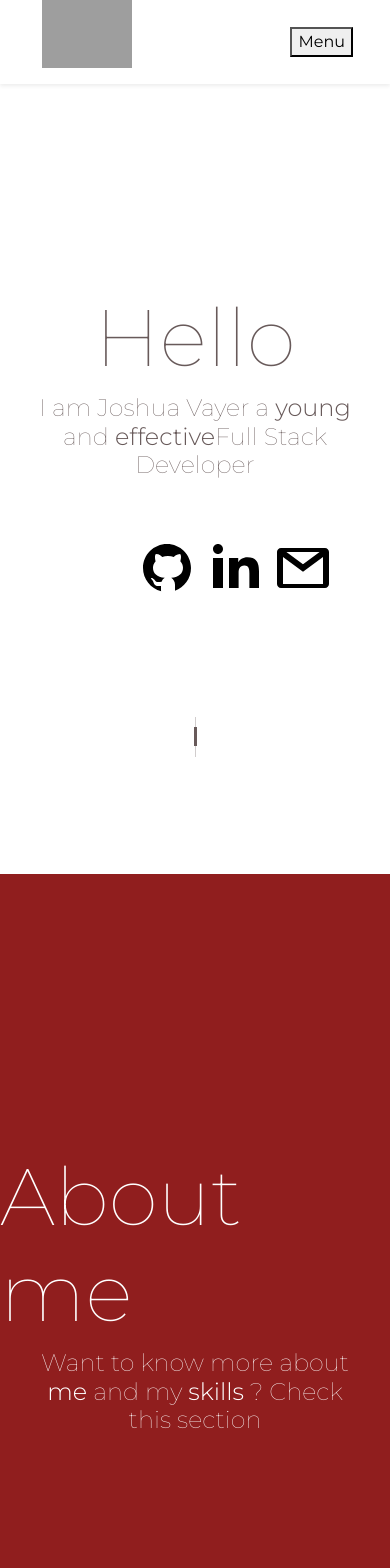
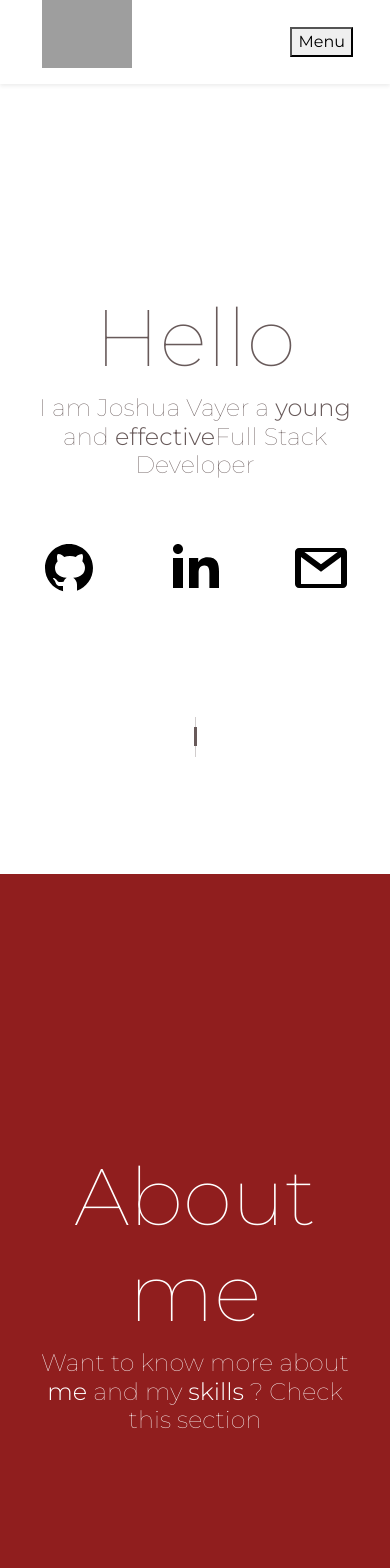
Before and after one commit to joshuaVayer/portofolio, a Next.js app in the folder my-portfolio/: page / in a window 390 px wide. Shown: the top 1568 px of the page. Built offline with nearby package versions, Linux system fonts and the light colour scheme; grey boxes are pictures that could not be loaded.

Commit message:
PT_7 Responsive correction on landing page

```diff
--- a/my-portfolio/components/shared/Navbar.jsx
+++ b/my-portfolio/components/shared/Navbar.jsx
@@ -1,6 +1,6 @@
 const Navbar = () => (
   <div className="header">
-    <a className="navbar-brand" href="/"><img className="image" src="img/logo.png" alt="Logo"/></a>
+    <a className="navbar-brand" href="/"><img className="image" src="/img/logo.png" alt="Logo"/></a>
     <nav className="navbar navbar-expand-md justify-content-center navbar-light fixed-top shadow-sm">
         <ul className="nav navbar-nav">
             <li className="nav-item">
@@ -18,8 +18,8 @@ const Navbar = () => (
     <div id="sidebarDiv" className="sidebar sidebarDiv">
         <button id="closeSidebar">X</button>
         <ul className="sidebar__list">
-            <li className="item-1"><a className="nav-link" href="#">About</a></li>
-            <li className="item-2"><a className="nav-link" href="#">Portfolio</a></li>
+            <li className="item-1"><a className="nav-link" href="/about">About</a></li>
+            <li className="item-2"><a className="nav-link" href="/portfolio">Portfolio</a></li>
             <li className="item-3"><a className="nav-link" href="#">Contact</a></li>
         </ul>
     </div>
--- a/my-portfolio/public/sass/global.scss
+++ b/my-portfolio/public/sass/global.scss
@@ -445,6 +445,8 @@ main {
     .content {
       h1 {
         font-size: 5rem;
+        max-width: 90vw;
+        text-align: center;
       }
       h2 {
         font-size: 1.5rem;
@@ -454,6 +456,11 @@ main {
       a:after {
         position: absolute;
         margin-top: -5%;
+      }
+      &__landing {
+        .list-inline{
+          width: 80vw;
+        }
       }
     }
   }
--- a/my-portfolio/styles/globals.css
+++ b/my-portfolio/styles/globals.css
@@ -406,6 +406,8 @@ main {
 
   .wrapper .content h1 {
     font-size: 5rem;
+    max-width: 90vw;
+    text-align: center;
   }
   .wrapper .content h2 {
     font-size: 1.5rem;
@@ -415,6 +417,9 @@ main {
   .wrapper .content a:after {
     position: absolute;
     margin-top: -5%;
+  }
+  .wrapper .content__landing .list-inline {
+    width: 80vw;
   }
 }
 .project__main {
```
Also changed, not shown: my-portfolio/lib/service.js (added, +8 -0 lines), my-portfolio/pages/portfolio.js (+14 -0 lines), 1 other file (tests, documents, lock files or other folders).
